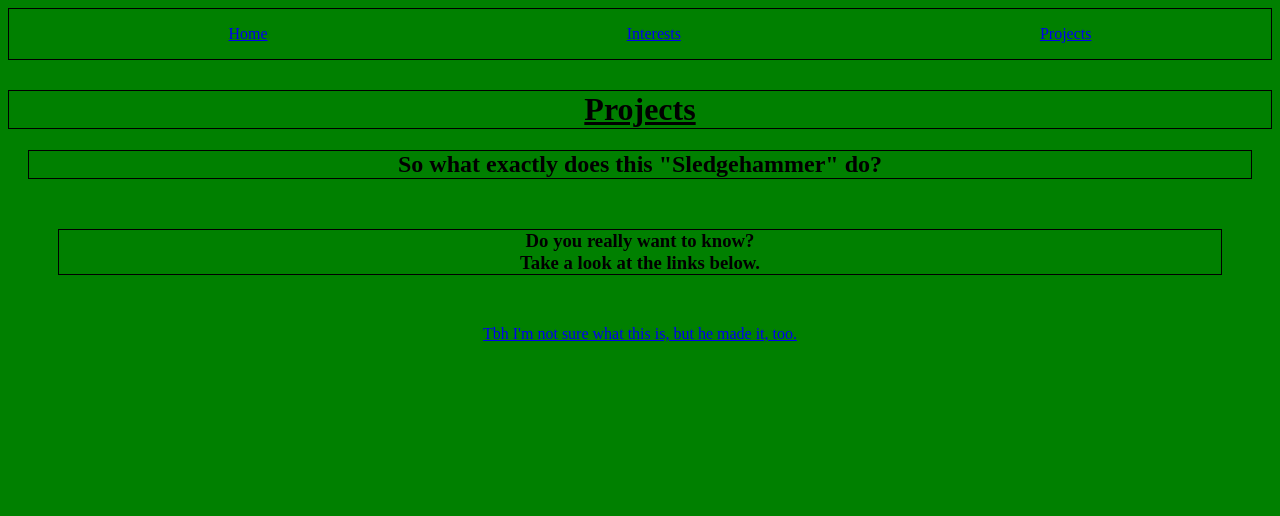
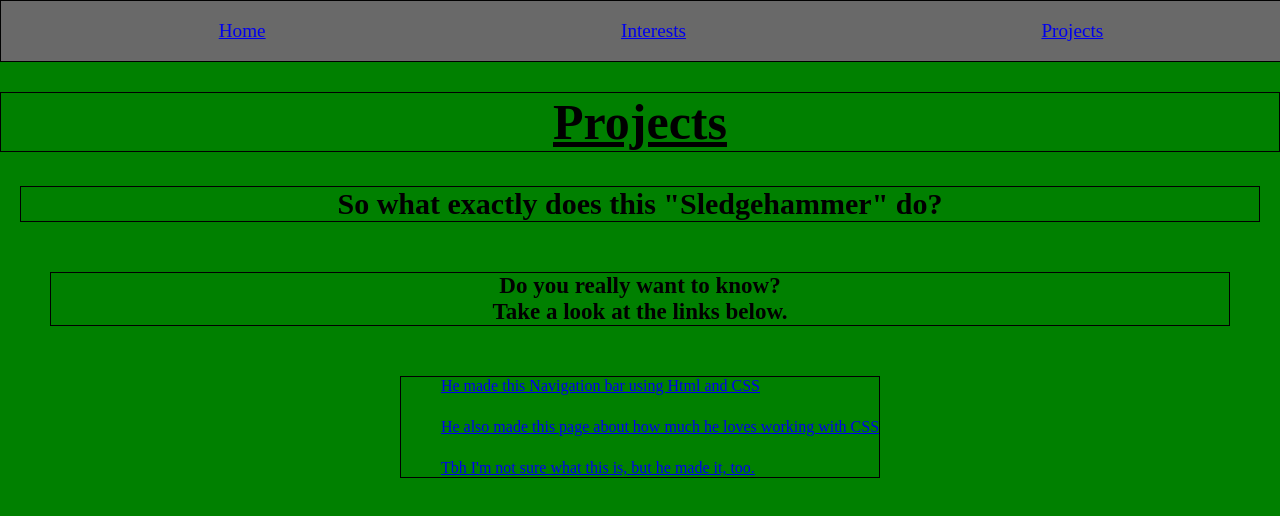
Before and after one commit to cmanor/Fridayproject--current, a plain HTML site: page projects.html in a window 1280 px wide. Drawn offline with Linux system fonts and the light colour scheme.

Commit message:
added memes

```diff
--- a/index.css
+++ b/index.css
@@ -1,11 +1,16 @@
 body
 {
     background-color: green;
+    margin:0;
 }
 
 nav
 {
     border: 1px solid black;
+    font-size:larger;
+    background-color: dimgray;
+    width:100%;
+    margin:0;
 }
 
 nav ul
@@ -23,6 +28,7 @@ main
 
 h1
 {
+    font-size: 50px;
     margin-top: 30px;
     text-align: center;
     border: 1px solid black
@@ -30,6 +36,7 @@ h1
 
 h2
 {
+    font-size: 30px;
     margin: 20px;
     text-align: center;
     border: 1px solid black
@@ -37,6 +44,7 @@ h2
 
 h3
 {
+    font-size: 23px;
     margin: 50px;
     text-align: center;
     border: 1px solid black
@@ -50,4 +58,34 @@ h3
     width: 600px;
     word-wrap:break-word;
     border: 10px solid red;
+    border-radius: 10px;
 }
+
+.home img
+{
+    width: 620px;
+}
+
+.projects ul
+{
+    list-style-type: none;
+    display:flex;
+    flex-direction: column;
+    justify-content: space-between;
+    border: 1px solid black;
+    height: 100px;
+    margin-left:auto;
+    margin-right:auto;
+    width:fit-content;
+}
+
+.projects li
+{
+    text-align: left;
+}
+
+.memes
+{
+    display: flex;
+    width:600px;
+}
--- a/projects.html
+++ b/projects.html
@@ -24,11 +24,11 @@
                 <br>
                 Take a look at the links below.
             </h3>
-            <div class=work-links>
-                <a href=""></a>
-                <a href="https://cmanor.github.io/HTML-External-CSS-Assignment/"></a>
-                <a href="https://scratch.mit.edu/projects/653972036/" title="scratch project"> Tbh I'm not sure what this is, but he made it, too.</a>
-            </div>
+                <ul>
+                    <li><a href="https://cmanor.github.io/HTML-External-CSS-Assignment/" title="navbar project">He made this Navigation bar using Html and CSS</a></li>
+                    <li><a href="https://cmanor.github.io/fun-with-animation/" title="CSS project"> He also made this page about how much he loves working with CSS</a></li>
+                    <li><a href="https://scratch.mit.edu/projects/653972036/" title="scratch project"> Tbh I'm not sure what this is, but he made it, too.</a></li>
+                </ul>
         </main>
         <footer></footer>
 </body>
```
Also changed, not shown: interests.html (+20 -2 lines), Refs/dunk.png (added), 3 other files.
